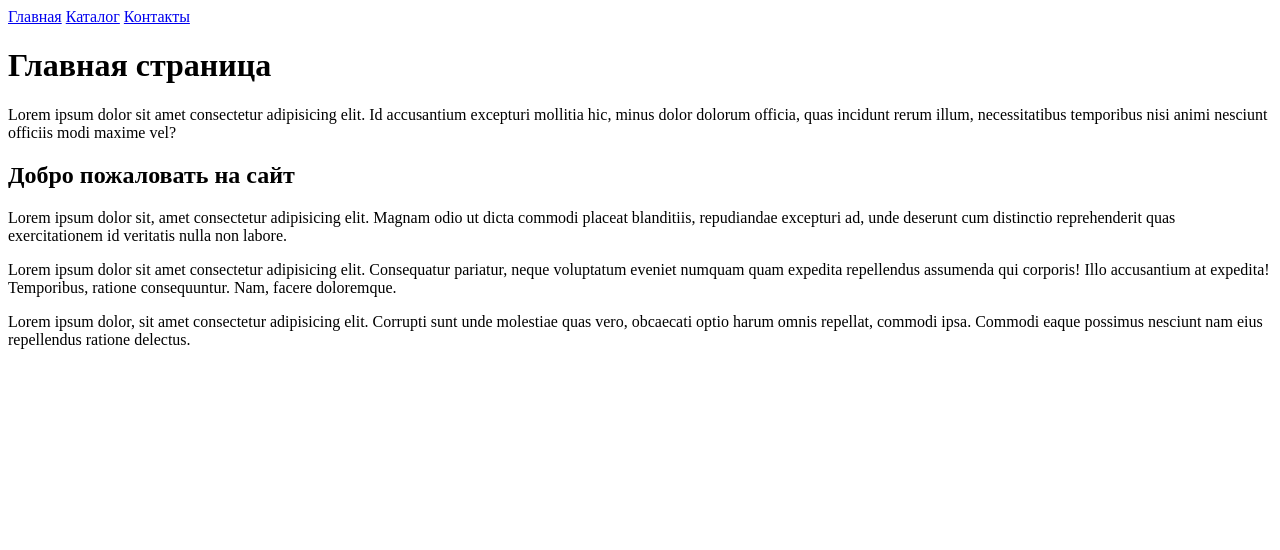
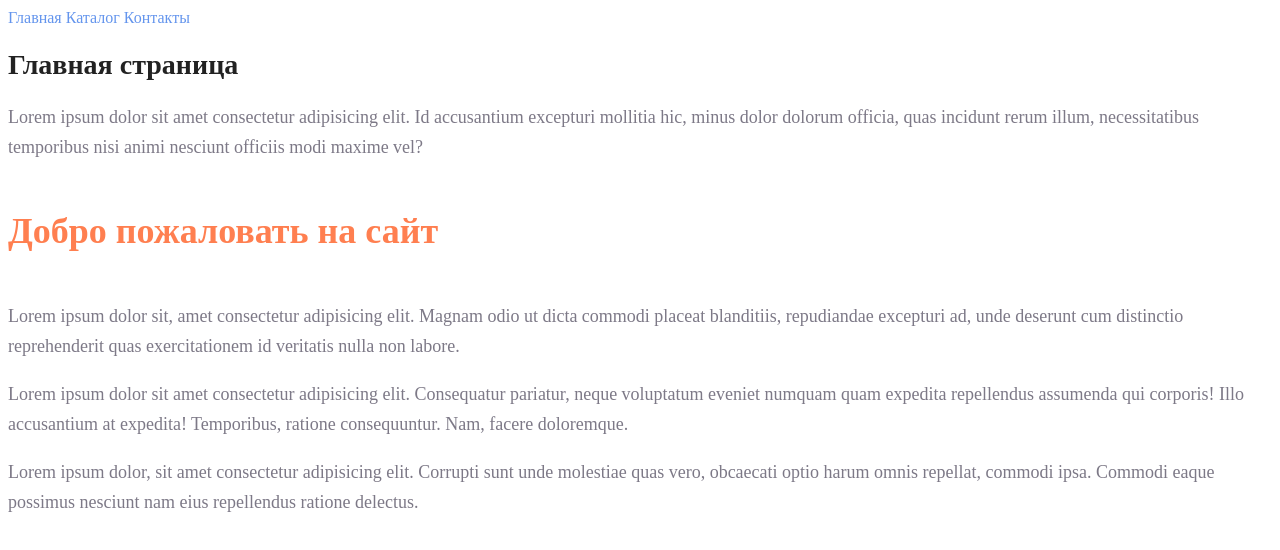
Before and after one commit to Polina351/stationery_shop, a plain HTML site: page index.html in a window 1280 px wide. Drawn offline with Linux system fonts and the light colour scheme.

Commit message:
HomeWork 2

```diff
--- a/index.html
+++ b/index.html
@@ -5,16 +5,17 @@
     <meta http-equiv="X-UA-Compatible" content="IE=edge">
     <meta name="viewport" content="width=device-width, initial-scale=1.0">
     <title>Document</title>
+    <link rel="stylesheet" href="style.css">
 </head>
 <body>
-    <a href="index.html">Главная</a>
-    <a href="catalog/catalog.html">Каталог</a>
-    <a href="#">Контакты</a>
-    <h1>Главная страница</h1>
-    <p>Lorem ipsum dolor sit amet consectetur adipisicing elit. Id accusantium excepturi mollitia hic, minus dolor dolorum officia, quas incidunt rerum illum, necessitatibus temporibus nisi animi nesciunt officiis modi maxime vel?</p>
-    <h2>Добро пожаловать на сайт</h2>
-    <p>Lorem ipsum dolor sit, amet consectetur adipisicing elit. Magnam odio ut dicta commodi placeat blanditiis, repudiandae excepturi ad, unde deserunt cum distinctio reprehenderit quas exercitationem id veritatis nulla non labore.</p>
-    <p>Lorem ipsum dolor sit amet consectetur adipisicing elit. Consequatur pariatur, neque voluptatum eveniet numquam quam expedita repellendus assumenda qui corporis! Illo accusantium at expedita! Temporibus, ratione consequuntur. Nam, facere doloremque.</p>
-    <p>Lorem ipsum dolor, sit amet consectetur adipisicing elit. Corrupti sunt unde molestiae quas vero, obcaecati optio harum omnis repellat, commodi ipsa. Commodi eaque possimus nesciunt nam eius repellendus ratione delectus.</p>
+    <a href="index.html" class="nav__link">Главная</a>
+    <a href="catalog/catalog.html" class="nav__link">Каталог</a>
+    <a href="#" class="nav__link">Контакты</a>
+    <h1 class="title">Главная страница</h1>
+    <p class="text">Lorem ipsum dolor sit amet consectetur adipisicing elit. Id accusantium excepturi mollitia hic, minus dolor dolorum officia, quas incidunt rerum illum, necessitatibus temporibus nisi animi nesciunt officiis modi maxime vel?</p>
+    <h2 class="subtitle">Добро пожаловать на сайт</h2>
+    <p class="text">Lorem ipsum dolor sit, amet consectetur adipisicing elit. Magnam odio ut dicta commodi placeat blanditiis, repudiandae excepturi ad, unde deserunt cum distinctio reprehenderit quas exercitationem id veritatis nulla non labore.</p>
+    <p class="text">Lorem ipsum dolor sit amet consectetur adipisicing elit. Consequatur pariatur, neque voluptatum eveniet numquam quam expedita repellendus assumenda qui corporis! Illo accusantium at expedita! Temporibus, ratione consequuntur. Nam, facere doloremque.</p>
+    <p class="text">Lorem ipsum dolor, sit amet consectetur adipisicing elit. Corrupti sunt unde molestiae quas vero, obcaecati optio harum omnis repellat, commodi ipsa. Commodi eaque possimus nesciunt nam eius repellendus ratione delectus.</p>
 </body>
 </html>
--- /dev/null
+++ b/style.css
@@ -0,0 +1,28 @@
+a {
+    text-decoration: none;
+}
+.nav__link {
+    color: cornflowerblue;
+    font-size: 16px;
+    line-height: 20px;
+}
+.title {
+    color: #222222;
+    font-size: 28px;
+    line-height: 36px;
+    font-weight: bold;
+}
+.text {
+    font-style: normal;
+    font-weight: 300;
+    font-size: 18px;
+    line-height: 30px;
+    color: #7D7987;
+}
+.subtitle {
+    color: coral;
+    font-style: normal;
+    font-weight: 700;
+    font-size: 36px;
+    line-height: 80px;
+}
```
Also changed, not shown: catalog/catalog.html (+9 -8 lines).
